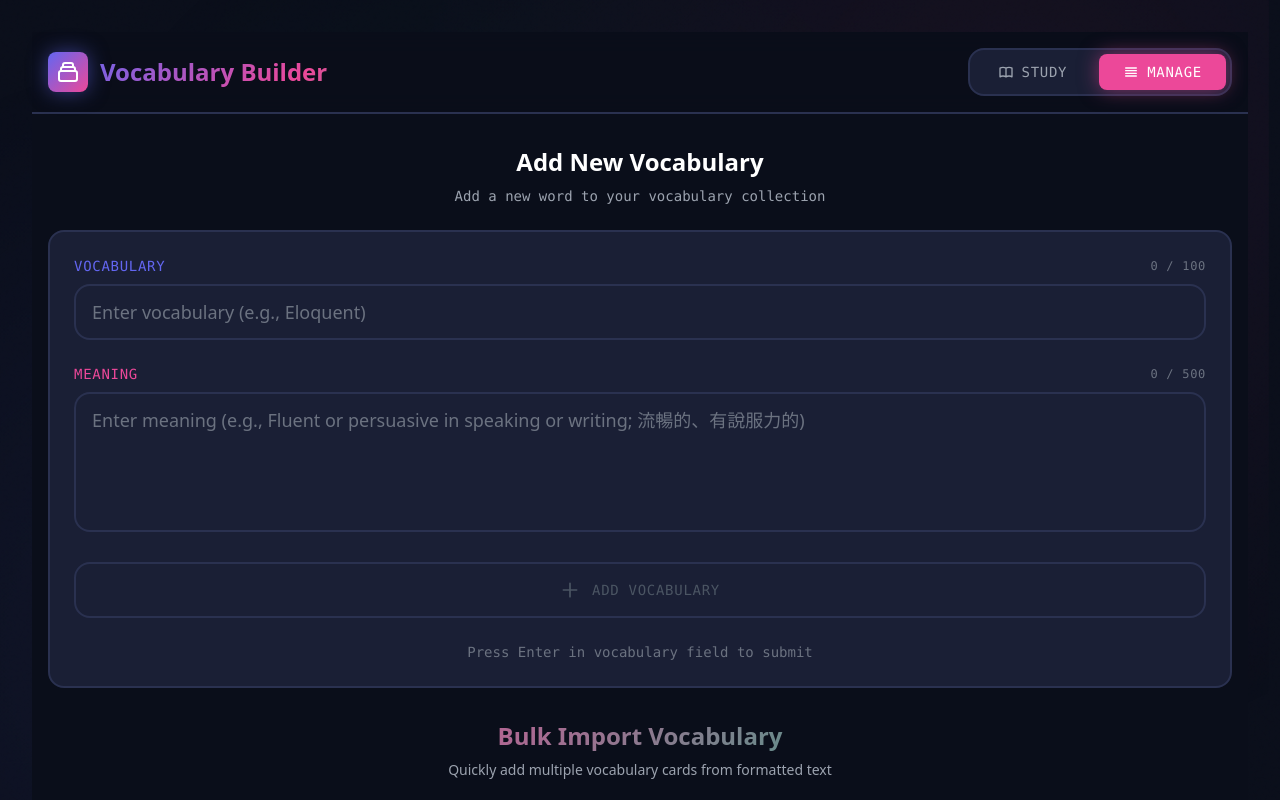
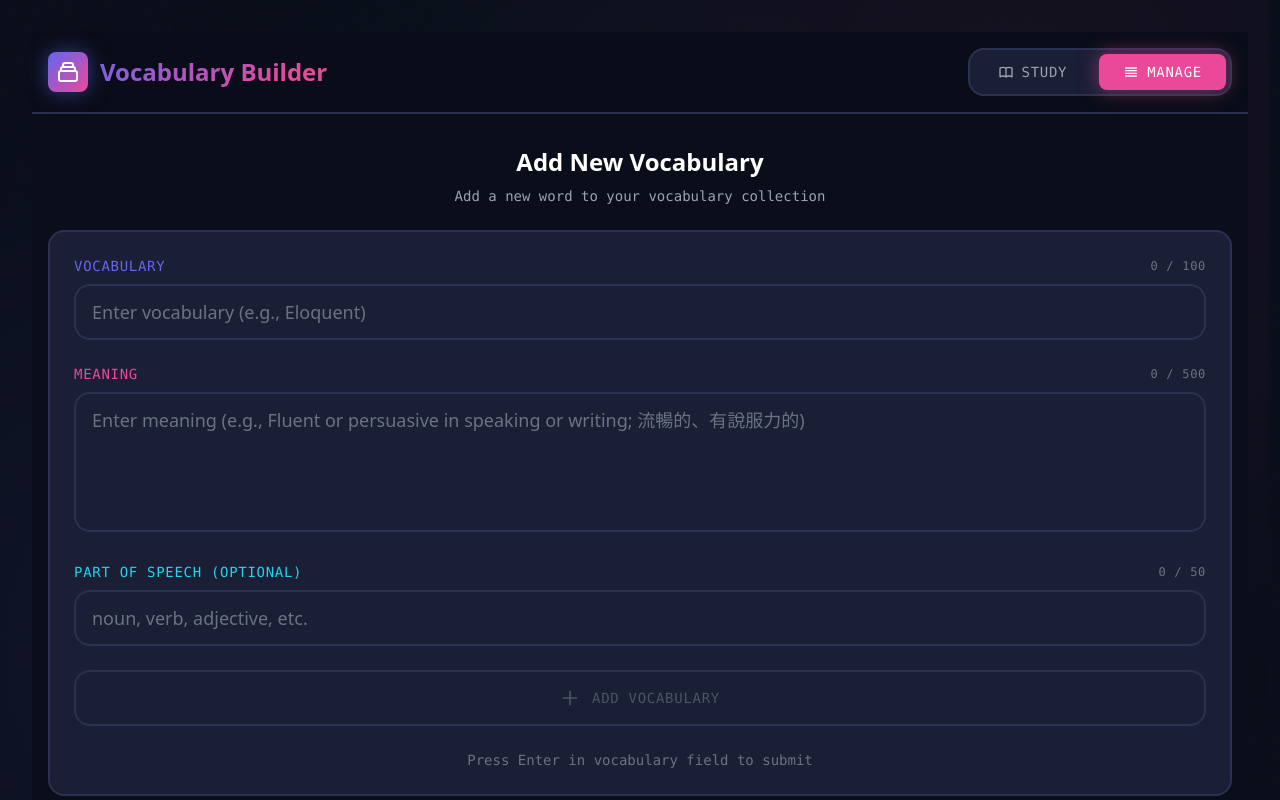
Before and after one commit to kuanwen-liu/vocabulary-flashcards, a React (Vite) app: page / in a window 1280 px wide. Both pictures are taken after a click on the button "MANAGE". Shown: the top 800 px of the page. Built offline with nearby package versions, Linux system fonts and the light colour scheme.

Commit message:
Implement part of speech functionality for flashcards, including input, display, and editing, and add example sentences to card types.

```diff
--- a/src/components/AddCardForm.tsx
+++ b/src/components/AddCardForm.tsx
@@ -22,6 +22,7 @@
 import { useState, useRef, useEffect } from 'react';
 import { useCards } from '../contexts/CardContext';
 import type { AddCardFormProps } from '../types/flashcard';
+import { RECOMMENDED_PARTS_OF_SPEECH, FLASHCARD_CONSTRAINTS } from '../types/flashcard';
 
 const MAX_WORD_LENGTH = 100;
 const MAX_MEANING_LENGTH = 500;
@@ -30,7 +31,8 @@ export function AddCardForm({ onCardAdded }: AddCardFormProps = {}) {
   const { dispatch } = useCards();
   const [word, setWord] = useState('');
   const [meaning, setMeaning] = useState('');
-  const [errors, setErrors] = useState<{ word?: string; meaning?: string }>({});
+  const [partOfSpeech, setPartOfSpeech] = useState('');
+  const [errors, setErrors] = useState<{ word?: string; meaning?: string; partOfSpeech?: string }>({});
   const [showSuccess, setShowSuccess] = useState(false);
   const wordInputRef = useRef<HTMLInputElement>(null);
 
@@ -43,7 +45,7 @@ export function AddCardForm({ onCardAdded }: AddCardFormProps = {}) {
   }, [showSuccess]);
 
   const validateForm = (): boolean => {
-    const newErrors: { word?: string; meaning?: string } = {};
+    const newErrors: { word?: string; meaning?: string; partOfSpeech?: string } = {};
 
     // Validate word
     if (!word.trim()) {
@@ -57,6 +59,11 @@ export function AddCardForm({ onCardAdded }: AddCardFormProps = {}) {
       newErrors.meaning = 'Meaning is required';
     } else if (meaning.length > MAX_MEANING_LENGTH) {
       newErrors.meaning = `Meaning must be ${MAX_MEANING_LENGTH} characters or less`;
+    }
+
+    // Validate part of speech (optional field)
+    if (partOfSpeech.trim().length > 0 && partOfSpeech.length > FLASHCARD_CONSTRAINTS.PART_OF_SPEECH_MAX_LENGTH) {
+      newErrors.partOfSpeech = `Part of speech must be ${FLASHCARD_CONSTRAINTS.PART_OF_SPEECH_MAX_LENGTH} characters or less`;
     }
 
     setErrors(newErrors);
@@ -75,6 +82,7 @@ export function AddCardForm({ onCardAdded }: AddCardFormProps = {}) {
       term: word.trim(),
       definition: meaning.trim(),
       mastered: false,
+      ...(partOfSpeech.trim() && { partOfSpeech: partOfSpeech.trim() }),
     };
 
     dispatch({
@@ -88,6 +96,7 @@ export function AddCardForm({ onCardAdded }: AddCardFormProps = {}) {
     // Clear form
     setWord('');
     setMeaning('');
+    setPartOfSpeech('');
     setErrors({});
 
     // Focus back on word input for quick successive additions
@@ -105,6 +114,7 @@ export function AddCardForm({ onCardAdded }: AddCardFormProps = {}) {
 
   const getWordCharCount = () => word.length;
   const getMeaningCharCount = () => meaning.length;
+  const getPartOfSpeechCharCount = () => partOfSpeech.length;
 
   const isWordValid = word.trim().length > 0 && word.length <= MAX_WORD_LENGTH;
   const isMeaningValid =
@@ -262,6 +272,73 @@ export function AddCardForm({ onCardAdded }: AddCardFormProps = {}) {
           )}
         </div>
 
+        {/* Part of Speech Input (Optional) */}
+        <div className="space-y-2">
+          <label
+            htmlFor="partOfSpeech"
+            className="flex items-center justify-between text-sm font-mono uppercase tracking-wider"
+          >
+            <span className="text-cyan-400">Part of Speech (Optional)</span>
+            <span
+              className={`text-xs ${
+                getPartOfSpeechCharCount() > FLASHCARD_CONSTRAINTS.PART_OF_SPEECH_MAX_LENGTH
+                  ? 'text-red-400'
+                  : getPartOfSpeechCharCount() > FLASHCARD_CONSTRAINTS.PART_OF_SPEECH_MAX_LENGTH * 0.9
+                  ? 'text-accent-warning'
+                  : 'text-gray-500'
+              }`}
+            >
+              {getPartOfSpeechCharCount()} / {FLASHCARD_CONSTRAINTS.PART_OF_SPEECH_MAX_LENGTH}
+            </span>
+          </label>
+          <input
+            type="text"
+            id="partOfSpeech"
+            list="partsOfSpeech"
+            value={partOfSpeech}
+            onChange={(e) => setPartOfSpeech(e.target.value)}
+            onBlur={validateForm}
+            className={`
+              w-full px-4 py-3 bg-dark-card border-2 rounded-xl
+              font-sans text-lg text-white placeholder-gray-500
+              transition-all duration-300
+              focus:outline-none focus:ring-2 focus:ring-offset-2 focus:ring-offset-dark-bg
+              ${
+                errors.partOfSpeech
+                  ? 'border-red-500 focus:border-red-500 focus:ring-red-500/50'
+                  : partOfSpeech.length > 0
+                  ? 'border-cyan-400/60 focus:border-cyan-400 focus:ring-cyan-400/50 shadow-glow'
+                  : 'border-dark-border focus:border-cyan-400 focus:ring-cyan-400/50'
+              }
+            `}
+            placeholder="noun, verb, adjective, etc."
+            aria-label="Part of speech (optional)"
+            aria-invalid={!!errors.partOfSpeech}
+            aria-describedby={errors.partOfSpeech ? 'partOfSpeech-error' : undefined}
+            maxLength={FLASHCARD_CONSTRAINTS.PART_OF_SPEECH_MAX_LENGTH + 10}
+          />
+          <datalist id="partsOfSpeech">
+            {RECOMMENDED_PARTS_OF_SPEECH.map((pos) => (
+              <option key={pos} value={pos} />
+            ))}
+          </datalist>
+          {errors.partOfSpeech && (
+            <p
+              id="partOfSpeech-error"
+              className="text-sm text-red-400 flex items-center gap-2"
+            >
+              <svg className="w-4 h-4" fill="currentColor" viewBox="0 0 20 20">
+                <path
+                  fillRule="evenodd"
+                  d="M18 10a8 8 0 11-16 0 8 8 0 0116 0zm-7 4a1 1 0 11-2 0 1 1 0 012 0zm-1-9a1 1 0 00-1 1v4a1 1 0 102 0V6a1 1 0 00-1-1z"
+                  clipRule="evenodd"
+                />
+              </svg>
+              {errors.partOfSpeech}
+            </p>
+          )}
+        </div>
+
         {/* Submit Button */}
         <button
           type="submit"
--- a/src/components/CardLibrary.tsx
+++ b/src/components/CardLibrary.tsx
@@ -21,11 +21,13 @@
 import { useState } from 'react';
 import { useCards, getCardStats } from '../contexts/CardContext';
 import type { CardLibraryProps } from '../types/flashcard';
+import { RECOMMENDED_PARTS_OF_SPEECH, FLASHCARD_CONSTRAINTS } from '../types/flashcard';
 
 interface EditingCard {
   id: string;
   term: string;
   definition: string;
+  partOfSpeech?: string;
 }
 
 export function CardLibrary({ onNavigateToStudy }: CardLibraryProps = {}) {
@@ -35,8 +37,8 @@ export function CardLibrary({ onNavigateToStudy }: CardLibraryProps = {}) {
   const [deleteConfirmId, setDeleteConfirmId] = useState<string | null>(null);
 
   // Start editing a card
-  const handleStartEdit = (id: string, term: string, definition: string) => {
-    setEditingCard({ id, term, definition });
+  const handleStartEdit = (id: string, term: string, definition: string, partOfSpeech?: string) => {
+    setEditingCard({ id, term, definition, partOfSpeech });
   };
 
   // Cancel editing
@@ -50,6 +52,7 @@ export function CardLibrary({ onNavigateToStudy }: CardLibraryProps = {}) {
 
     const trimmedTerm = editingCard.term.trim();
     const trimmedDefinition = editingCard.definition.trim();
+    const trimmedPartOfSpeech = editingCard.partOfSpeech?.trim();
 
     // Validation
     if (!trimmedTerm || !trimmedDefinition) {
@@ -67,6 +70,11 @@ export function CardLibrary({ onNavigateToStudy }: CardLibraryProps = {}) {
       return;
     }
 
+    if (trimmedPartOfSpeech && trimmedPartOfSpeech.length > FLASHCARD_CONSTRAINTS.PART_OF_SPEECH_MAX_LENGTH) {
+      alert(`Part of speech must be ${FLASHCARD_CONSTRAINTS.PART_OF_SPEECH_MAX_LENGTH} characters or less`);
+      return;
+    }
+
     // Dispatch UPDATE_CARD action
     dispatch({
       type: 'UPDATE_CARD',
@@ -75,6 +83,7 @@ export function CardLibrary({ onNavigateToStudy }: CardLibraryProps = {}) {
         updates: {
           term: trimmedTerm,
           definition: trimmedDefinition,
+          ...(trimmedPartOfSpeech && { partOfSpeech: trimmedPartOfSpeech }),
         },
       },
     });
@@ -271,6 +280,26 @@ export function CardLibrary({ onNavigateToStudy }: CardLibraryProps = {}) {
                       className="w-full px-3 py-2 bg-dark-bg border-2 border-accent-secondary/60 rounded-lg text-white resize-none focus:outline-none focus:border-accent-secondary"
                     />
                   </div>
+                  <div>
+                    <label className="block text-xs font-mono text-cyan-400 uppercase mb-1">
+                      Part of Speech (Optional)
+                    </label>
+                    <input
+                      type="text"
+                      list="partsOfSpeechEdit"
+                      value={editingCard.partOfSpeech || ''}
+                      onChange={(e) =>
+                        setEditingCard({ ...editingCard, partOfSpeech: e.target.value })
+                      }
+                      className="w-full px-3 py-2 bg-dark-bg border-2 border-cyan-400/60 rounded-lg text-white focus:outline-none focus:border-cyan-400"
+                      placeholder="noun, verb, adjective, etc."
+                    />
+                    <datalist id="partsOfSpeechEdit">
+                      {RECOMMENDED_PARTS_OF_SPEECH.map((pos) => (
+                        <option key={pos} value={pos} />
+                      ))}
+                    </datalist>
+                  </div>
                   <div className="flex gap-2">
                     <button
                       onClick={handleSaveEdit}
@@ -306,6 +335,30 @@ export function CardLibrary({ onNavigateToStudy }: CardLibraryProps = {}) {
                     </p>
                   </div>
 
+                  {/* Part of Speech Badge */}
+                  {card.partOfSpeech && (
+                    <div>
+                      <div className="inline-flex items-center gap-1.5 px-2.5 py-1 rounded-full bg-cyan-500/20 border border-cyan-400/40">
+                        <svg
+                          className="w-3 h-3 text-cyan-400"
+                          fill="none"
+                          stroke="currentColor"
+                          viewBox="0 0 24 24"
+                        >
+                          <path
+                            strokeLinecap="round"
+                            strokeLinejoin="round"
+                            strokeWidth={2}
+                            d="M7 7h.01M7 3h5c.512 0 1.024.195 1.414.586l7 7a2 2 0 010 2.828l-7 7a2 2 0 01-2.828 0l-7-7A1.994 1.994 0 013 12V7a4 4 0 014-4z"
+                          />
+                        </svg>
+                        <span className="text-xs font-mono text-cyan-300 uppercase">
+                          {card.partOfSpeech}
+                        </span>
+                      </div>
+                    </div>
+                  )}
+
                   {/* Action Buttons */}
                   <div className="flex gap-2 pt-2 border-t border-dark-border">
                     <button
@@ -324,7 +377,7 @@ export function CardLibrary({ onNavigateToStudy }: CardLibraryProps = {}) {
                       {card.mastered ? 'Mastered' : 'Mark Mastered'}
                     </button>
                     <button
-                      onClick={() => handleStartEdit(card.id, card.term, card.definition)}
+                      onClick={() => handleStartEdit(card.id, card.term, card.definition, card.partOfSpeech)}
                       className="px-3 py-2 bg-dark-bg border-2 border-dark-border text-gray-400 rounded-lg hover:border-accent-primary hover:text-accent-primary transition-all"
                       aria-label="Edit card"
                     >
--- a/src/components/StudyView.tsx
+++ b/src/components/StudyView.tsx
@@ -260,6 +260,8 @@ export function StudyView() {
               definition={currentCard.definition}
               mastered={currentCard.mastered}
               onToggleMastered={handleToggleMastered}
+              partOfSpeech={currentCard.partOfSpeech}
+              exampleSentences={currentCard.exampleSentences}
             />
           )}
         </div>
--- a/src/types/flashcard.ts
+++ b/src/types/flashcard.ts
@@ -163,6 +163,8 @@ export interface FlashCardProps {
   definition: string;
   mastered: boolean;
   onToggleMastered: () => void;
+  partOfSpeech?: string;
+  exampleSentences?: string[];
 }
 
 /**
```
Also changed, not shown: specs/002-flashcard-enhancements/tasks.md (+12 -12 lines), src/components/FlashCard.tsx (+24 -1 lines).
